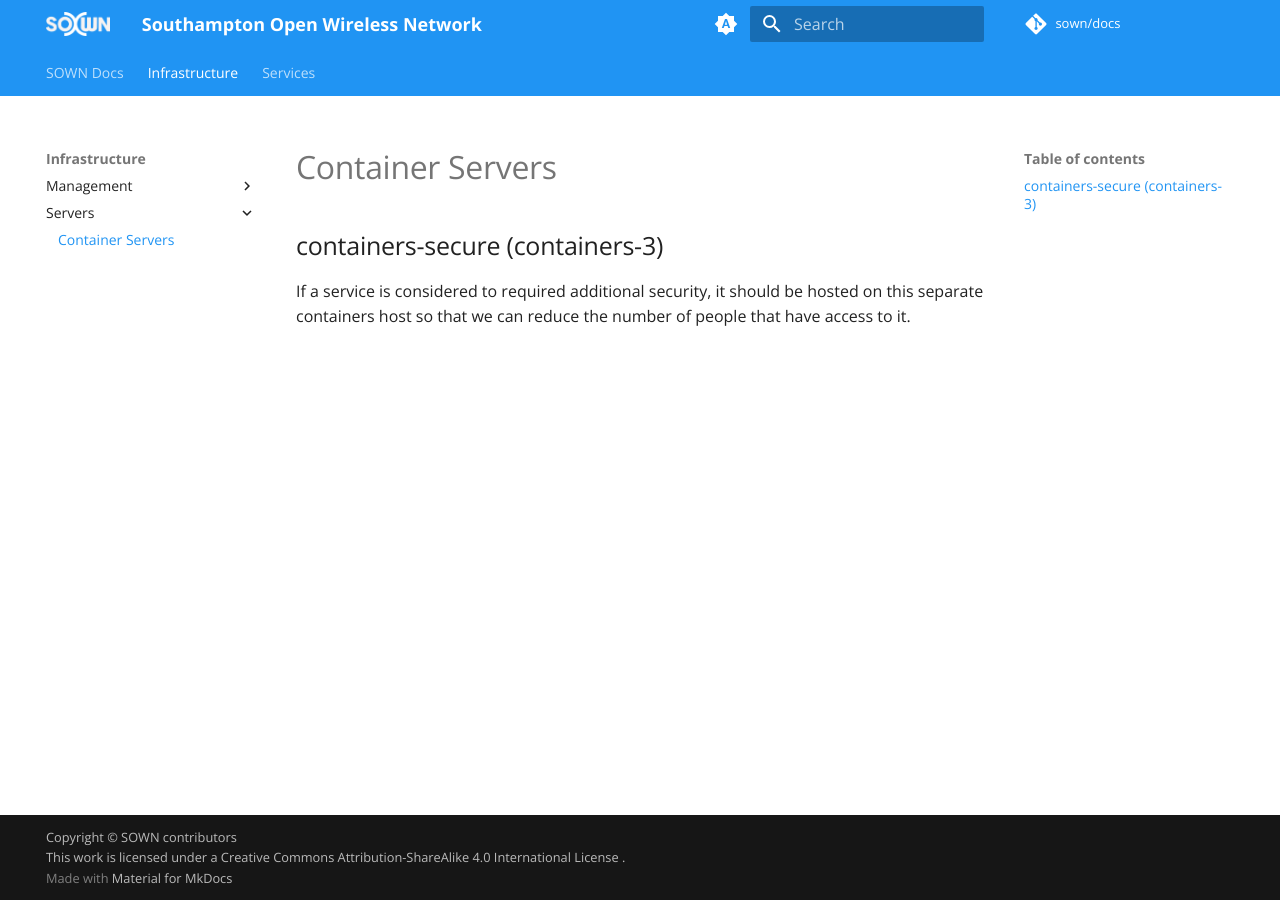
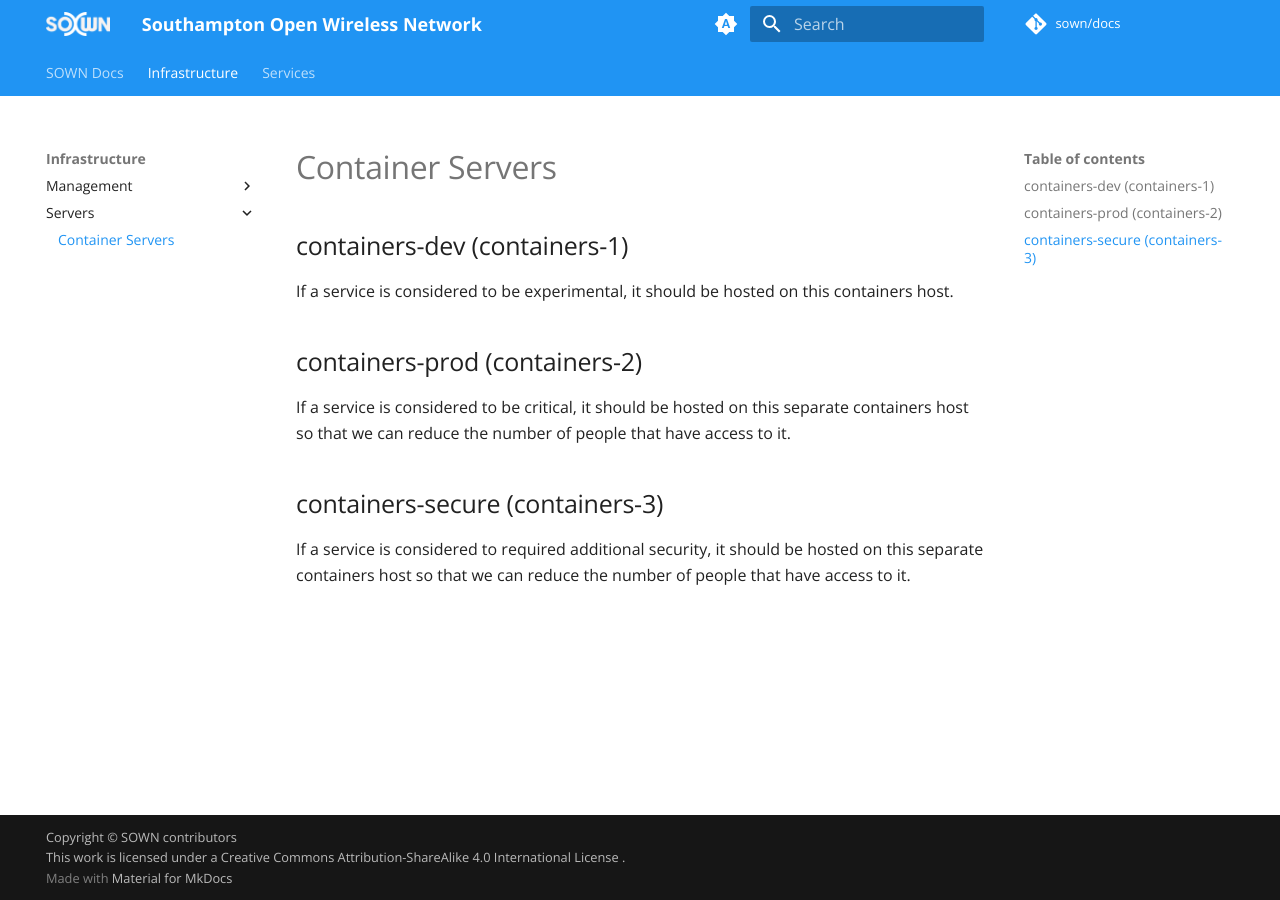
Before and after one commit to sown/docs, an MkDocs documentation site: the page built from docs/infrastructure/servers/containers.md, in a window 1280 px wide. Built offline with MkDocs 1.6.1 and Material for MkDocs 9.7.7, drawn with Linux system fonts in a browser that asks for light colours; comment, search, counter and statistics services are not loaded.

```diff
--- a/docs/infrastructure/servers/containers.md
+++ b/docs/infrastructure/servers/containers.md
@@ -1,4 +1,12 @@
 # Container Servers
+
+## containers-dev (containers-1)
+
+If a service is considered to be experimental, it should be hosted on this containers host.
+
+## containers-prod (containers-2)
+
+If a service is considered to be critical, it should be hosted on this separate containers host so that we can reduce the number of people that have access to it.
 
 ## containers-secure (containers-3)
 
```
Also changed, not shown: docs/services/kmicms.md (added, +37 -0 lines).
